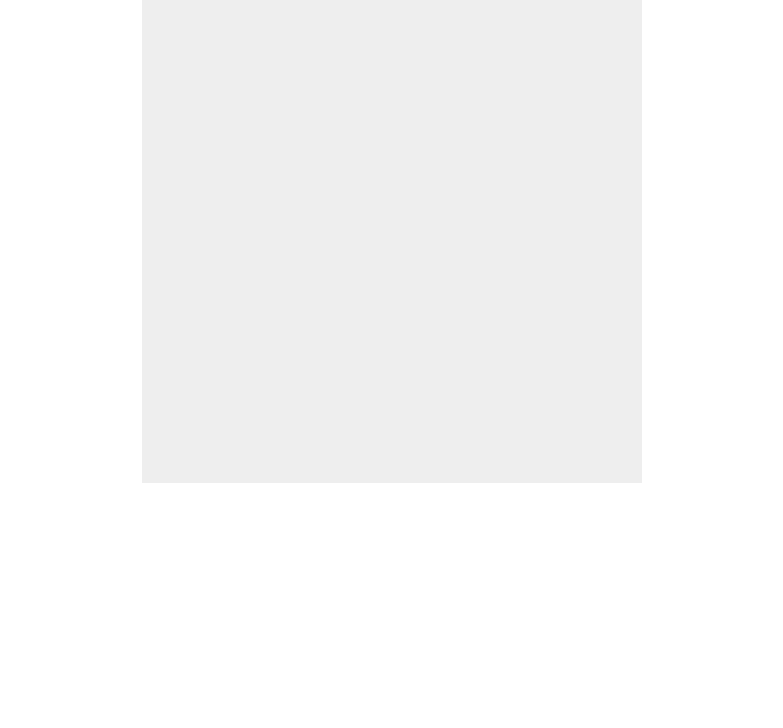
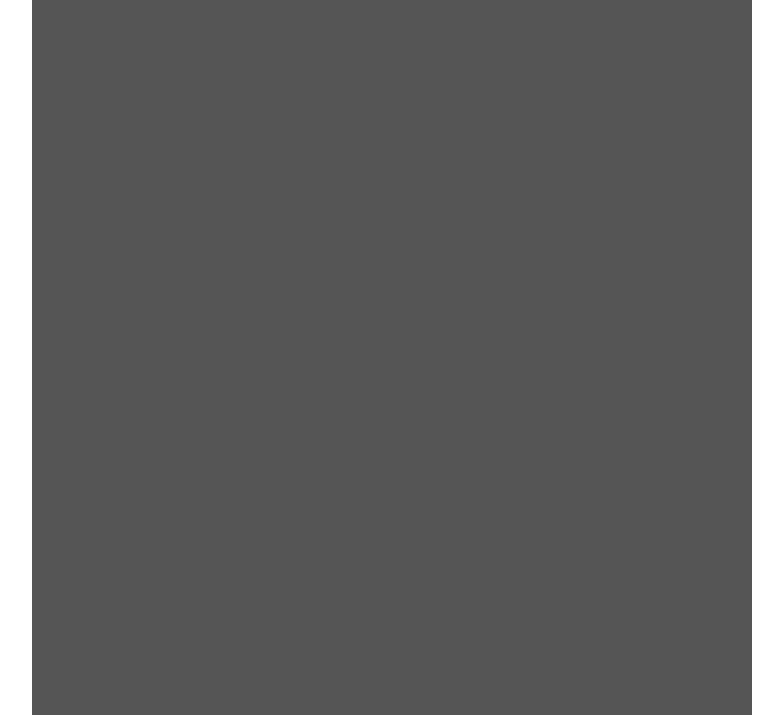
Before and after one commit to SolvedSphinx126/life-simulation, a website built with webpack: page www/index.html in a window 1280 px wide. Shown: the part 72-800 px from the top of the page, without its empty margins (248-1031 px from the left). Built offline with nearby package versions, Linux system fonts and the light colour scheme.

Commit message:
adds canvas resizing based on window size

```diff
--- a/www/index.html
+++ b/www/index.html
@@ -2,29 +2,38 @@
 <html>
   <head>
     <style>
-      body {
+      html, body {
+        width: 100%;
+        height: 100%;
         overflow: hidden;
+        margin: 0px;
       }
       div {
         display: flex;
         flex-direction: column;
         align-items: center;
-        justify-content: flex-end;
-        width: 100%;
-        height: 100%;
+        justify-content: flex-start;
+        margin: 20px;
+        height: calc(100% - 40px);
       }
       h1 {
+        white-space: nowrap;
         margin-top: 0%;
         margin-bottom: 10px;
+      }
+      canvas {
+        width: 100%;
+        min-width: 0;
+        aspect-ratio: 1 / 1;
       }
     </style>
     <meta charset="utf-8">
     <title>Hello wasm-pack!</title>
   </head>
   <body>
-    <div>
+    <div class="parent-container">
       <h1>Life Simulation Map</h1>
-      <canvas id="game-canvas"></canvas>
+      <canvas id="game-canvas" class="container"></canvas>
     </div>
     <noscript>This page contains webassembly and javascript content, please enable javascript in your browser.</noscript>
     <script src="./bootstrap.js"></script>
--- a/www/index.js
+++ b/www/index.js
@@ -2,11 +2,9 @@ import * as wasm from "life_simulation";
 
 var canvas = document.getElementById("game-canvas");
 var ctx = canvas.getContext("2d");
-canvas.width = 500;
-canvas.height = 500;
 
 const drawBg = () => {
-    ctx.fillStyle = "#EEEEEE";
+    ctx.fillStyle = "#555555";
     ctx.fillRect(0,0,canvas.width,canvas.height);
 }
 
@@ -15,3 +13,15 @@ const render = () => {
 }
 
 render()
+
+window.addEventListener('resize', () => {
+    const parentWidth = document.querySelector('.parent-container').clientWidth;
+    const parentHeight = document.querySelector('.parent-container').clientHeight;
+
+    const container = document.querySelector('.container');
+    let size = Math.min(parentWidth, parentHeight - 40)
+    container.style.width = (size) + 'px'; // Adjust the factor as needed
+    container.style.height = (size) + 'px'; // Adjust the factor as needed
+});
+
+window.dispatchEvent(new Event('resize'));
```
